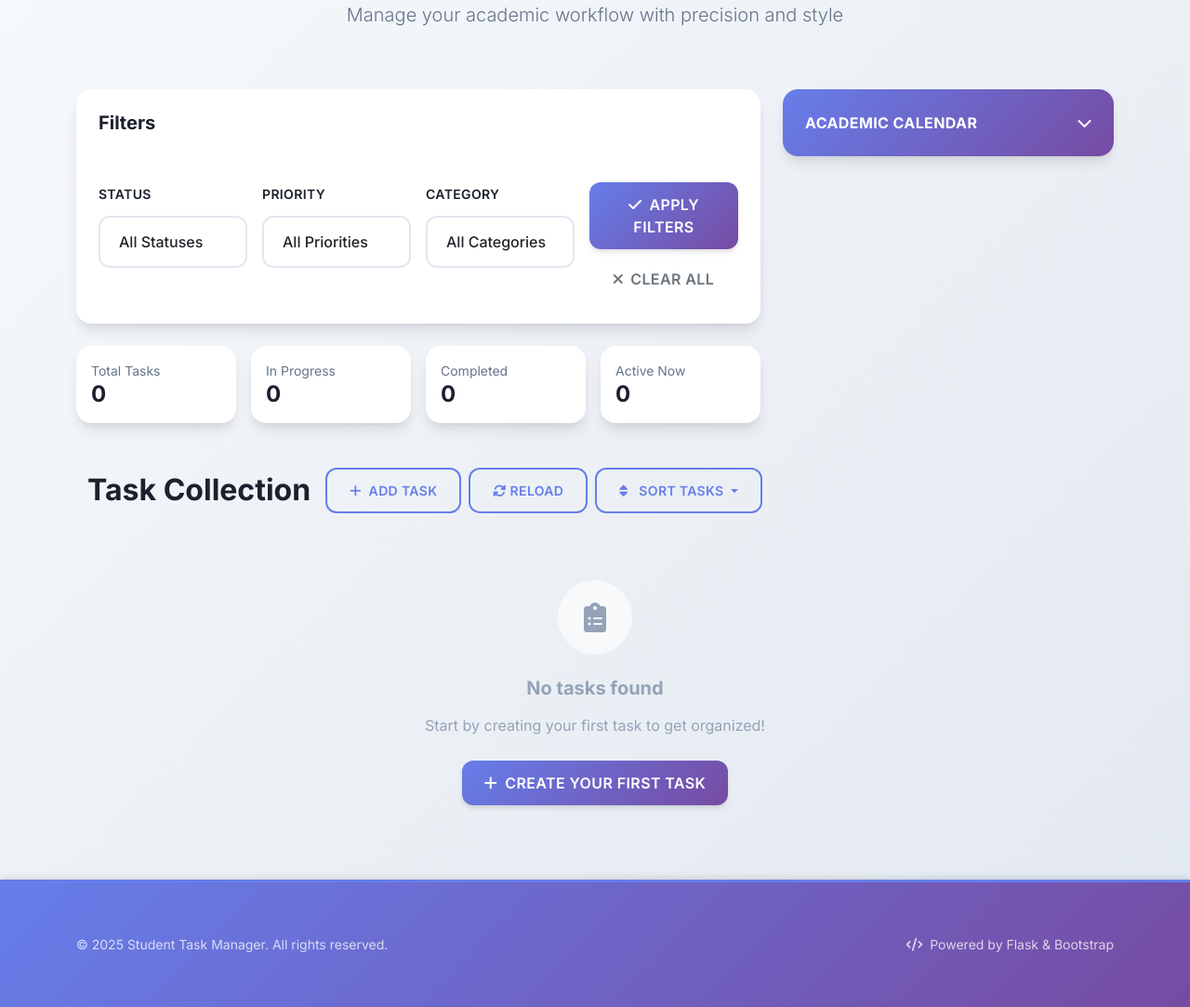
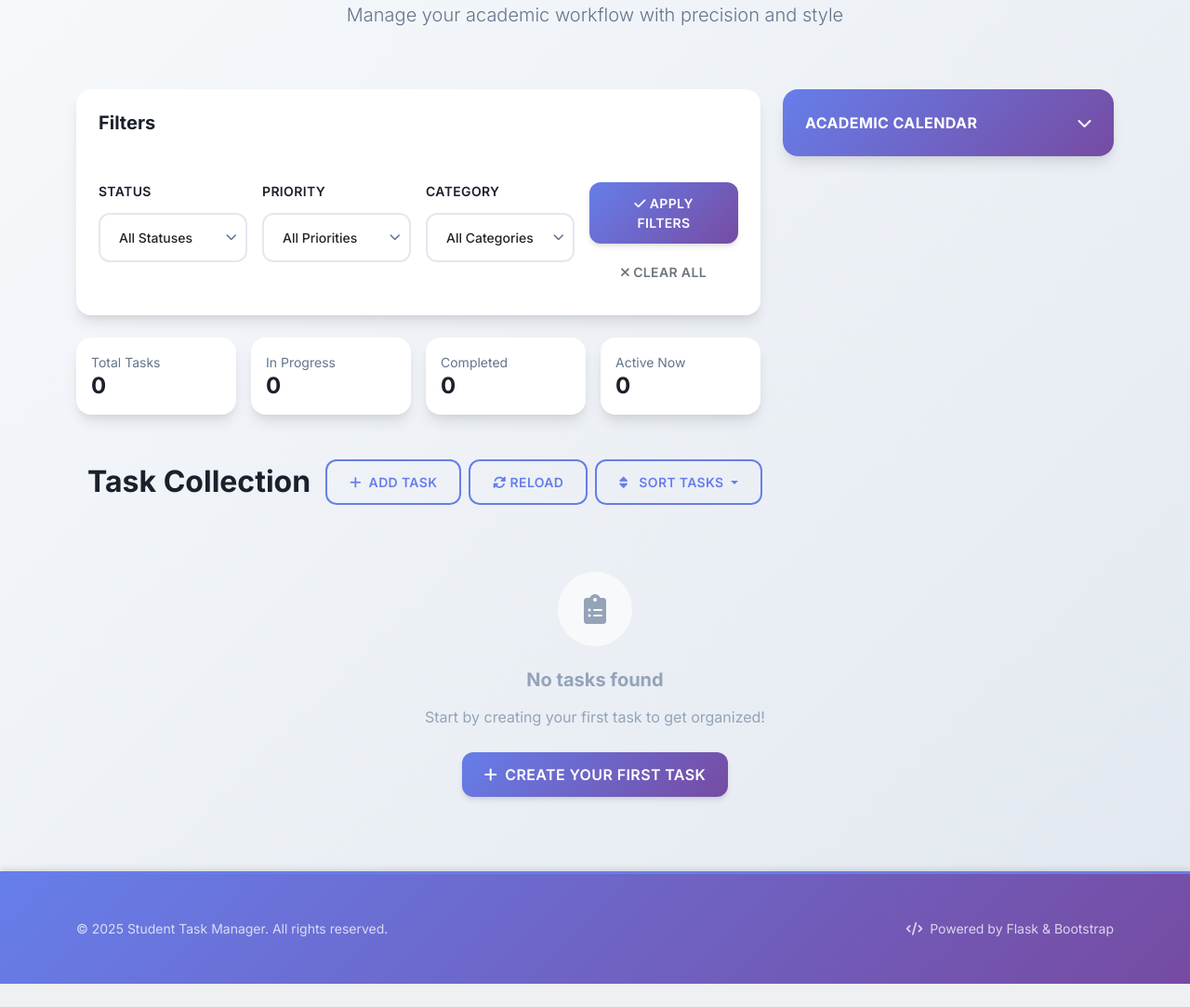
Before and after one commit to Sheeesh-R/Task_3-Major_project, a Flask app: page / in a window 1280 px wide. Shown: the part 222-1305 px from the top of the page at 93% size. After the commit the page ends 1280 px from the top, so only its background shows below. Run offline with Flask 3, Linux system fonts and the light colour scheme; the visitor is signed in with stand-in values (Sample User, id 1); data comes from the database, SQL or seed files in the repository; both versions use the stored data as it was after the commit; data that the repository does not hold is empty.

Commit message:
matched the UI with the wireframe

```diff
--- a/Task_Organiser/templates/base.html
+++ b/Task_Organiser/templates/base.html
@@ -805,7 +805,7 @@
     </main>
 
     <footer class="footer mt-auto footer-bg">
-        <div class="container py-3 py-md-4">
+        <div class="container py-2 py-md-3">
             <div class="row align-items-center">
                 <div class="col-12 col-md-6">
                     <p class="mb-0 opacity-75 small">&copy; 2025 Student Task Manager. All rights reserved.</p>
--- a/Task_Organiser/templates/index.html
+++ b/Task_Organiser/templates/index.html
@@ -310,6 +310,33 @@
     color: white !important;
   }
 
+  /* Custom filter dropdown styling */
+  .filter-dropdown {
+    position: relative;
+  }
+
+  .filter-dropdown .form-select {
+    appearance: none;
+    -webkit-appearance: none;
+    -moz-appearance: none;
+    padding-right: 2.5rem !important;
+  }
+
+  .filter-dropdown .form-select::-ms-expand {
+    display: none;
+  }
+
+  .filter-dropdown .fa-chevron-down {
+    position: absolute;
+    right: 0.75rem;
+    top: 50%;
+    transform: translateY(-50%);
+    pointer-events: none;
+    color: var(--text-secondary);
+    font-size: 0.75rem;
+    z-index: 5;
+  }
+
   /* Mobile responsive styles */
   @media (max-width: 768px) {
     .filter-card .card-body {
@@ -626,25 +653,32 @@
           <div class="row g-2 g-md-3 align-items-center" id="filterForm">
             <div class="col-md-3 col-sm-6 col-12">
               <label for="status" class="form-label">Status</label>
-              <select class="form-select" id="status" name="status">
+              <div class="filter-dropdown">
+                <select class="form-select form-select-sm" id="status" name="status">
                   <option value="all" {% if current_status == 'all' %}selected{% endif %}>All Statuses</option>
                   <option value="not_started" {% if current_status == 'not_started' %}selected{% endif %}>Not Started</option>
                   <option value="in_progress" {% if current_status == 'in_progress' %}selected{% endif %}>In Progress</option>
                   <option value="completed" {% if current_status == 'completed' %}selected{% endif %}>Completed</option>
                 </select>
+                <i class="fas fa-chevron-down"></i>
+              </div>
             </div>
             <div class="col-md-3 col-sm-6 col-12">
               <label for="priority" class="form-label">Priority</label>
-              <select class="form-select" id="priority" name="priority">
+              <div class="filter-dropdown">
+                <select class="form-select form-select-sm" id="priority" name="priority">
                   <option value="all" {% if current_priority == 'all' %}selected{% endif %}>All Priorities</option>
                   <option value="high" {% if current_priority == 'high' %}selected{% endif %}>High</option>
                   <option value="medium" {% if current_priority == 'medium' %}selected{% endif %}>Medium</option>
                   <option value="low" {% if current_priority == 'low' %}selected{% endif %}>Low</option>
                 </select>
+                <i class="fas fa-chevron-down"></i>
+              </div>
             </div>
             <div class="col-md-3 col-sm-6 col-12">
               <label for="category" class="form-label">Category</label>
-              <select class="form-select" id="category" name="category">
+              <div class="filter-dropdown">
+                <select class="form-select form-select-sm" id="category" name="category">
                   <option value="all" {% if current_category == 'all' %}selected{% endif %}>All Categories</option>
                   {% for category in categories %}
                     <option value="{{ category.id }}" {% if current_category|string == category.id|string %}selected{% endif %}>
@@ -652,15 +686,17 @@
                     </option>
                   {% endfor %}
                 </select>
+                <i class="fas fa-chevron-down"></i>
+              </div>
             </div>
             <div class="col-md-3 col-sm-6 col-12">
               <label class="form-label">&nbsp;</label>
               <div class="d-grid gap-2">
-                <button type="button" class="btn btn-primary" id="applyFilters">
-                  <i class="fas fa-check me-2"></i>Apply Filters
+                <button type="button" class="btn btn-primary btn-sm" id="applyFilters">
+                  <i class="fas fa-check me-1"></i>Apply Filters
                 </button>
-                <button type="button" class="btn btn-outline-secondary" id="clearFilters">
-                  <i class="fas fa-times me-2"></i>Clear All
+                <button type="button" class="btn btn-outline-secondary btn-sm" id="clearFilters">
+                  <i class="fas fa-times me-1"></i>Clear All
                 </button>
               </div>
             </div>
```
Also changed, not shown: instance/taskmanager.db. Lines whose indentation alone changed are shown as unchanged.
